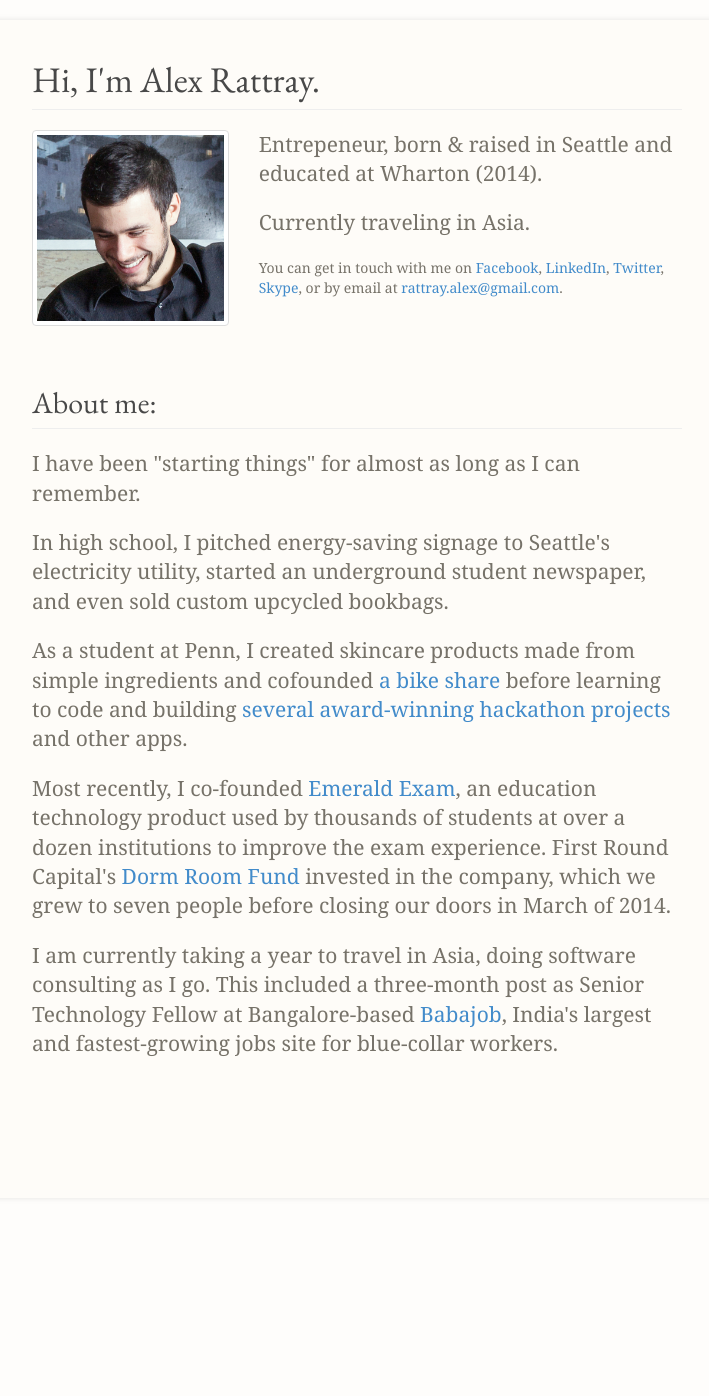
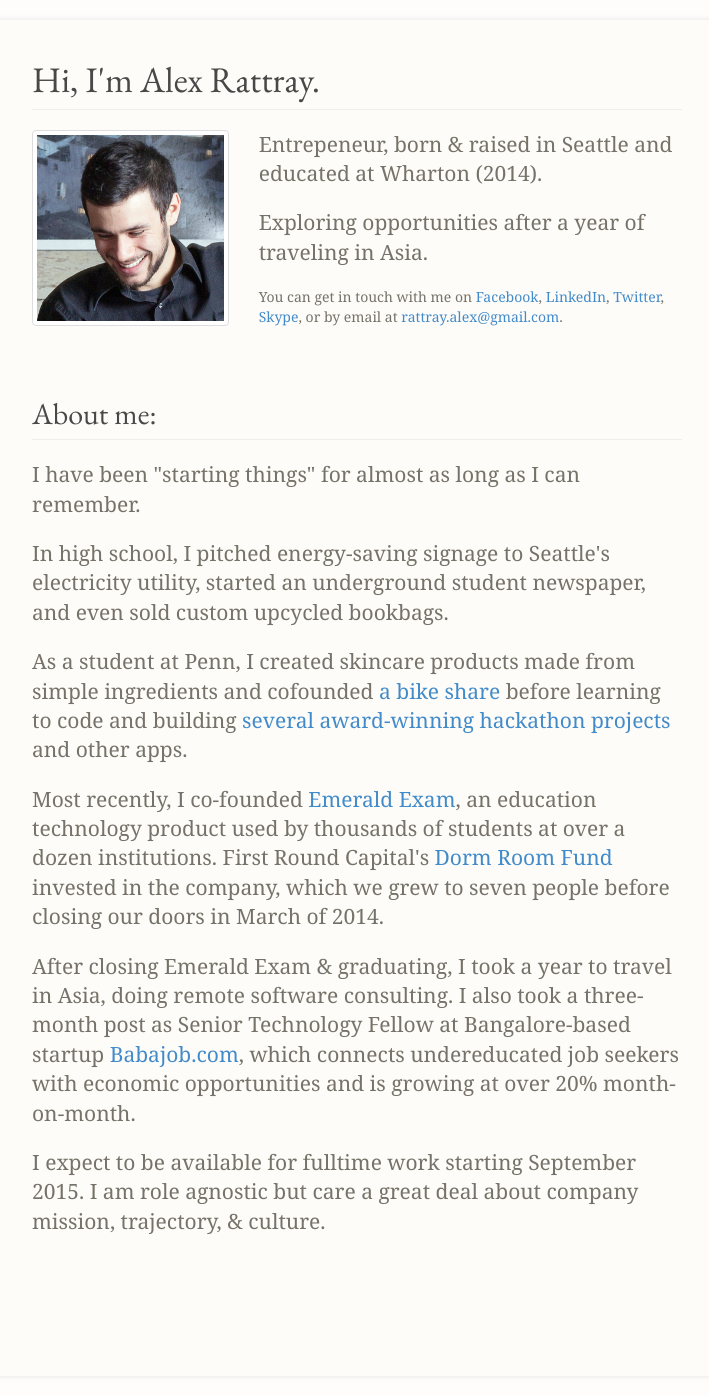
Before and after one commit to rattrayalex/rattrayalex.github.io, a Jekyll site: the page built from index.md, in a window 1280 px wide. Shown: the whole page, without its empty margins (283-992 px from the left). Built offline with Jekyll 4.4.1, drawn with Linux system fonts in a browser that asks for light colours; Markdown is read by kramdown in place of the engine named in the settings; before the commit the page ends 1218 px from its top, so only the background shows below that.

Commit message:
updated as back in America

```diff
--- a/index.md
+++ b/index.md
@@ -4,26 +4,30 @@
 permalink: /
 ---
 
-<h1 class='page-header'>Hi, I'm Alex Rattray.</h1>
+<h1 class='page-header'>
+  Hi, I'm Alex Rattray.
+</h1>
+
 <div class="row">
 
-  <div
-    class="col-sm-4"
-    style="text-align:center;">
-    <img
-      style="max-height: 300px;"
-      class="img-thumbnail"
-      src="/images/alex.jpg">
-    <div class="visible-xs">
-        <br>
-    </div>
+  <div class="col-sm-4">
+    <center>
+      <img class="img-thumbnail"
+        style="max-height: 300px;"
+        src="/images/alex.jpg"
+      />
+      <div class="visible-xs">
+        <br />
+      </div>
+    </center>
   </div>
 
   <div class="col-sm-8">
     <p class="lead">
       Entrepeneur, born &amp; raised in Seattle and educated at Wharton (2014).
-    </p><p class="lead">
-      Currently traveling in Asia.
+    </p>
+    <p class="lead">
+      Exploring opportunities after a year of traveling in Asia.
     </p>
     <p>
       You can get in touch with me on
@@ -35,6 +39,7 @@
       <a href="mailto:rattray.alex+.com@gmail.com">rattray.alex@gmail.com</a>.
     </p>
   </div>
+
 </div>
 
 <br>
@@ -64,19 +69,26 @@
   Most recently, I co-founded
   <a href="http://emeraldexam.com">Emerald Exam</a>,
   an education technology product used by thousands of students at
-  over a dozen institutions to improve the exam experience.
+  over a dozen institutions.
   First Round Capital's
   <a href="http://dormroomfund.com">Dorm Room Fund</a>
   invested in the company, which we grew to seven people before closing
   our doors in March of 2014.
 </p>
 <p class="lead">
-  I am currently taking a year to travel in Asia,
-  doing software consulting as I go.
-  This included a three-month post
+  After closing Emerald Exam &amp; graduating,
+  I took a year to travel in Asia,
+  doing remote software consulting.
+  I also took a three-month post
   as Senior Technology Fellow at
-  Bangalore-based
-  <a href="http://babajob.com">Babajob</a>,
-  India's largest and fastest-growing jobs site
-  for blue-collar workers.
+  Bangalore-based startup
+  <a href="http://babajob.com">Babajob.com</a>,
+  which connects
+  undereducated job seekers with economic opportunities
+  and is growing at over 20% month-on-month.
 </p>
+<p class="lead">
+  I expect to be available for fulltime work starting September 2015.
+  I am role agnostic but care a great deal
+  about company mission, trajectory, &amp; culture.
+</p>
```
